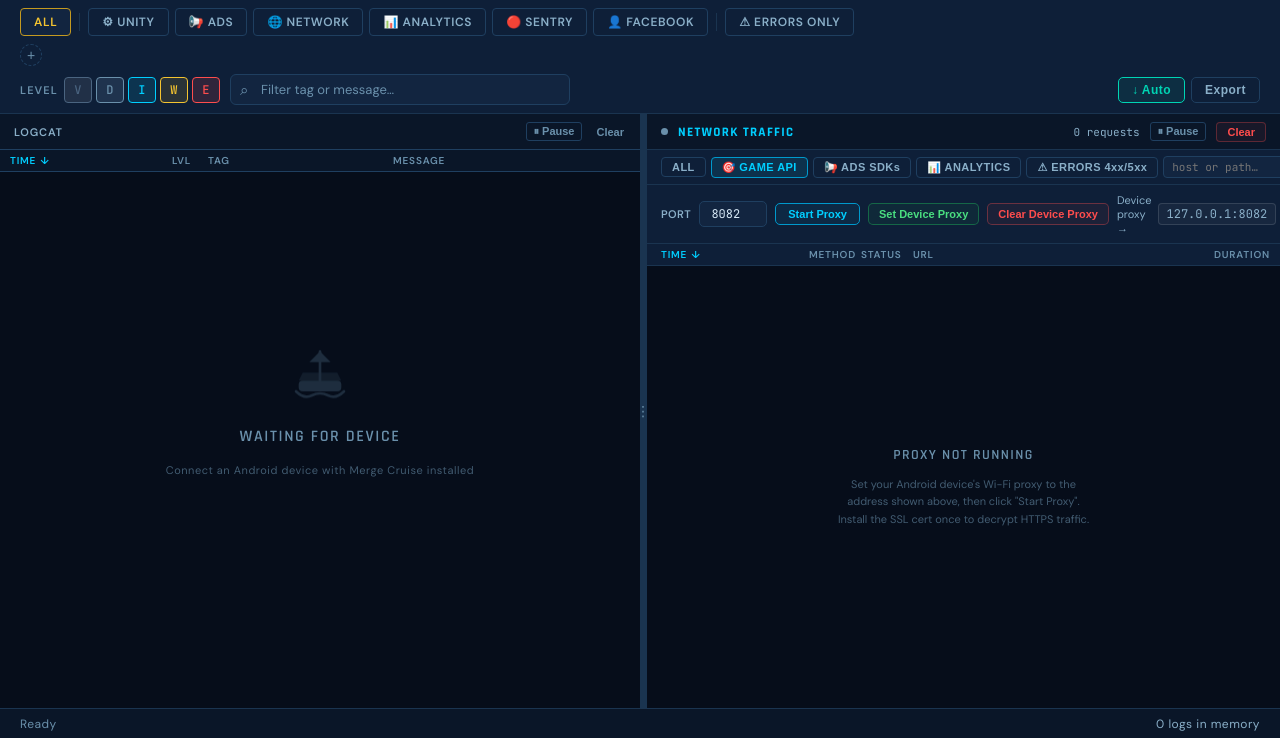
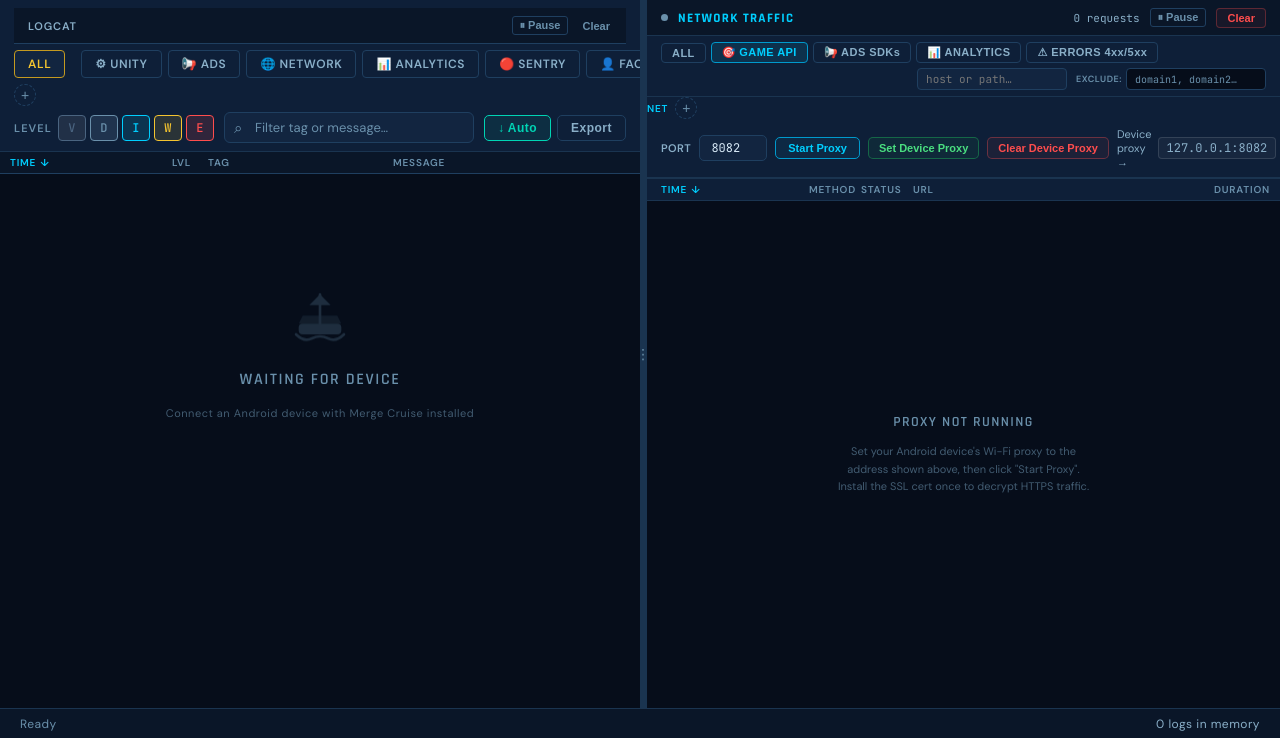
Before and after one commit to PeerPlayGames/mc-logcat, a Flask app: page / in a window 1280 px wide. Shown: the part 62-800 px from the top of the page. Run offline with Flask 3, Linux system fonts and the light colour scheme; some libraries are stand-ins or nearby versions.

Commit message:
v1.0.6: Aligned panel layout, Charles quick filters, AnalyticsSDK domain
- Restructured layout: logcat and network filter bars now inside their
  respective panels with full-height divider between them
- Added quick filter chips to Network panel (OR-logic, localStorage persist)
- Added events.peerplay.dev (AnalyticsSDK/PDP gRPC) to Game API and
  Analytics filter presets
- Fixed analytics regex to handle trailing spaces in event names
- Reverted aggressive game restart prevention (pm disable/enable cycle)

Co-Authored-By: Claude Opus 4.6 <noreply@anthropic.com>

```diff
--- a/templates/index.html
+++ b/templates/index.html
@@ -260,15 +260,14 @@ header::after {
 
 /* ── Filter bar ───────────────────────────────────────────────────── */
 .filter-bar {
-  min-height: var(--filter-h);
   flex-shrink: 0;
   background: var(--panel);
   border-bottom: 1px solid var(--border);
   display: flex;
   flex-direction: column;
   justify-content: center;
-  padding: 8px 20px;
-  gap: 8px;
+  padding: 8px 14px;
+  gap: 6px;
 }
 
 /* Row 1: presets */
@@ -516,9 +515,6 @@ header::after {
   flex-shrink: 0;
   background: var(--surface);
   border-bottom: 1px solid var(--border2);
-  position: sticky;
-  top: 0;
-  z-index: 3;
 }
 .logcat-header-title {
   font-size: 11px;
@@ -537,8 +533,7 @@ header::after {
 .log-cols-header {
   display: grid;
   grid-template-columns: 168px 30px 185px 1fr;
-  position: sticky;
-  top: 36px;   /* offset by logcat-header height */
+  flex-shrink: 0;
   z-index: 5;
   background: var(--surface);
   border-bottom: 1px solid var(--border2);
@@ -568,8 +563,9 @@ header::after {
 /* ── Log viewer ───────────────────────────────────────────────────── */
 #log-container {
   flex: 1;
-  overflow-y: auto;
-  overflow-x: hidden;
+  display: flex;
+  flex-direction: column;
+  overflow: hidden;
   background: var(--bg);
   position: relative;
   min-width: 0;
@@ -581,6 +577,9 @@ header::after {
   width: 100%;
   font-family: var(--font-mono);
   font-size: 13px;
+  flex: 1;
+  overflow-y: auto;
+  overflow-x: hidden;
 }
 
 /* Log row */
@@ -791,6 +790,11 @@ mark {
   background: var(--bg);
   border-left: 1px solid var(--border);
 }
+.charles-filter-area {
+  flex-shrink: 0;
+  background: var(--panel);
+  border-bottom: 1px solid var(--border);
+}
 #charles-panel.hidden { display: none; }
 
 .charles-header {
@@ -880,7 +884,7 @@ mark {
   border-bottom: 1px solid var(--border);
   background: var(--panel);
   flex-shrink: 0;
-  flex-wrap: nowrap;
+  flex-wrap: wrap;
   overflow-x: auto;
 }
 .ch-preset-btn {
@@ -1747,9 +1751,18 @@ mark {
     </div>
   </header>
 
-  <!-- ── Filter bar ── -->
+  <!-- ── Log viewer + explanation panel ── -->
+  <div id="main-area">
+    <div id="top-area">
+    <div id="log-container">
+      <!-- Logcat filter bar (inside left panel) -->
       <div class="filter-bar">
-    <!-- Row 1: presets -->
+        <div class="logcat-header">
+          <span class="logcat-header-title">Logcat</span>
+          <span class="logcat-count" id="logcat-header-count"></span>
+          <button class="ch-pause-btn" id="logcat-pause-btn">⏸ Pause</button>
+          <button class="charles-clear-btn" id="logcat-clear-btn">Clear</button>
+        </div>
         <div class="preset-row">
           <button class="preset-btn active" data-preset="all">ALL</button>
           <div class="preset-sep"></div>
@@ -1762,11 +1775,7 @@ mark {
           <div class="preset-sep"></div>
           <button class="preset-btn" data-preset="errors">⚠ ERRORS ONLY</button>
         </div>
-
-    <!-- Row 1b: quick filter chips -->
         <div class="chip-row" id="chip-row"></div>
-
-    <!-- Row 2: level toggles + search + controls -->
         <div class="ctrl-row">
           <div class="level-group">
             <span class="level-lbl">Level</span>
@@ -1776,29 +1785,16 @@ mark {
             <button class="lvl-btn active" data-level="W">W</button>
             <button class="lvl-btn active" data-level="E">E</button>
           </div>
-
           <div class="search-wrap">
             <span class="search-icon">⌕</span>
             <input type="text" id="search-input" placeholder="Filter tag or message…" autocomplete="off" spellcheck="false">
             <button class="clear-search-btn" id="clear-search-btn">✕</button>
           </div>
-
           <div class="ctl-btns">
             <button class="toggle-btn active" id="autoscroll-btn">↓ Auto</button>
             <button class="action-btn" id="export-btn">Export</button>
           </div>
         </div>
-  </div>
-
-  <!-- ── Log viewer + explanation panel ── -->
-  <div id="main-area">
-    <div id="top-area">
-    <div id="log-container">
-      <div class="logcat-header">
-        <span class="logcat-header-title">Logcat</span>
-        <span class="logcat-count" id="logcat-header-count"></span>
-        <button class="ch-pause-btn" id="logcat-pause-btn">⏸ Pause</button>
-        <button class="charles-clear-btn" id="logcat-clear-btn">Clear</button>
       </div>
       <div class="log-cols-header">
         <span class="log-col-hdr sort-col active" id="log-time-hdr">Time <span class="sort-arrow">↓</span></span>
@@ -1825,6 +1821,7 @@ mark {
 
     <!-- Network Traffic panel -->
     <div id="charles-panel" class="hidden">
+      <div class="charles-filter-area">
         <div class="charles-header">
           <span class="charles-status-dot" id="charles-dot"></span>
           <span class="charles-header-title">Network Traffic</span>
@@ -1847,6 +1844,7 @@ mark {
             <input type="text" id="ch-exclude" placeholder="domain1, domain2…" autocomplete="off">
           </div>
         </div>
+        <div class="chip-row" id="charles-chip-row"></div>
         <div class="charles-setup">
         <label>PORT</label>
         <input type="number" id="proxy-port-input" value="8082" min="1024" max="65535">
@@ -1859,6 +1857,7 @@ mark {
           <span class="proxy-guide-addr" id="proxy-guide-addr" title="Click to copy">loading…</span>
         </div>
       </div>
+      </div><!-- /.charles-filter-area -->
       <div class="charles-cols">
         <span class="charles-col-hdr sort-col active" id="ch-time-hdr">Time <span class="sort-arrow">↓</span></span>
         <span class="charles-col-hdr">Method</span>
@@ -2122,7 +2121,7 @@ const ANALYTICS_LOG_PATTERNS = [
   /^\[Mixpanel\]\s+Sending batch of data:\s*(\[.+)/s,
   /^\[Mixpanel\]\s+Sending people data:\s*(\[.+)/s,
   /^\[Mixpanel\]\s+.+?:\s*(\[.+)/s,
-  /^\[AnalyticsSDK\]\s+Event tracked:\s*\S+,\s*(\{.+)/s,
+  /^\[AnalyticsSDK\]\s+Event tracked:\s*\S+\s*,\s*(\{.+)/s,
   /^\[TAPP\].+?:\s*(\[.+)/s,
   /^\[Analytics\].+?:\s*(\[.+)/s,
 ];
@@ -3328,6 +3327,104 @@ let selectedCharlesRow = null;
 let charlesFilterMode  = 'game';  // default: game traffic only
 let charlesSearchText  = '';
 let charlesExcludeText = localStorage.getItem('mc_charles_exclude') || '';
+let charlesQuickFilters = JSON.parse(localStorage.getItem('mc_charles_quick_filters') || '[]');
+
+function saveCharlesQuickFilters() {
+  localStorage.setItem('mc_charles_quick_filters', JSON.stringify(charlesQuickFilters));
+}
+
+function renderCharlesChips() {
+  const row = document.getElementById('charles-chip-row');
+  row.innerHTML = '';
+  const lbl = document.createElement('span');
+  lbl.className = 'chip-label';
+  lbl.textContent = 'NET';
+  lbl.style.color = 'var(--cyan)';
+  row.appendChild(lbl);
+  if (charlesQuickFilters.length === 0) {
+    const addBtn = document.createElement('button');
+    addBtn.className = 'chip-add-btn';
+    addBtn.textContent = '+';
+    addBtn.title = 'Add network quick filter';
+    addBtn.onclick = showCharlesChipInput;
+    row.appendChild(addBtn);
+    return;
+  }
+  const anyActive = charlesQuickFilters.some(f => f.active);
+  const allBtn = document.createElement('button');
+  allBtn.className = 'filter-chip' + (anyActive ? '' : ' active');
+  allBtn.textContent = 'ALL';
+  allBtn.style.fontFamily = 'var(--font-ui)';
+  allBtn.style.fontWeight = '700';
+  allBtn.style.letterSpacing = '0.05em';
+  allBtn.addEventListener('click', () => {
+    charlesQuickFilters.forEach(f => f.active = false);
+    saveCharlesQuickFilters();
+    renderCharlesChips();
+    recharles();
+  });
+  row.appendChild(allBtn);
+
+  charlesQuickFilters.forEach((f, i) => {
+    const chip = document.createElement('button');
+    chip.className = 'filter-chip' + (f.active ? ' active' : '');
+    chip.innerHTML = `${escHtml(f.text)}<span class="chip-x" data-idx="${i}">✕</span>`;
+    chip.addEventListener('click', (e) => {
+      if (e.target.classList.contains('chip-x')) {
+        charlesQuickFilters.splice(parseInt(e.target.dataset.idx), 1);
+        saveCharlesQuickFilters();
+        renderCharlesChips();
+        recharles();
+        return;
+      }
+      charlesQuickFilters[i].active = !charlesQuickFilters[i].active;
+      saveCharlesQuickFilters();
+      renderCharlesChips();
+      recharles();
+    });
+    row.appendChild(chip);
+  });
+
+  const addBtn = document.createElement('button');
+  addBtn.className = 'chip-add-btn';
+  addBtn.textContent = '+';
+  addBtn.title = 'Add quick filter';
+  addBtn.onclick = showCharlesChipInput;
+  row.appendChild(addBtn);
+}
+
+function showCharlesChipInput() {
+  const row = document.getElementById('charles-chip-row');
+  if (row.querySelector('.chip-add-input')) return;
+  const input = document.createElement('input');
+  input.className = 'chip-add-input';
+  input.placeholder = 'e.g. mixpanel';
+  input.addEventListener('keydown', (e) => {
+    if (e.key === 'Enter') {
+      const val = input.value.trim();
+      if (val && !charlesQuickFilters.some(f => f.text === val)) {
+        charlesQuickFilters.push({ text: val, active: true });
+        saveCharlesQuickFilters();
+      }
+      renderCharlesChips();
+      recharles();
+    }
+    if (e.key === 'Escape') { renderCharlesChips(); }
+  });
+  input.addEventListener('blur', () => {
+    const val = input.value.trim();
+    if (val && !charlesQuickFilters.some(f => f.text === val)) {
+      charlesQuickFilters.push({ text: val, active: true });
+      saveCharlesQuickFilters();
+    }
+    renderCharlesChips();
+    recharles();
+  });
+  row.appendChild(input);
+  input.focus();
+}
+
+renderCharlesChips();
 
 // ── Shared sort state (synced between logcat + network panels) ────────────────
 let globalSortDesc = true;   // true = newest at top
@@ -3361,13 +3458,14 @@ const CH_PRESETS = {
   //   firebaseinstallations.googleapis.com     — Firebase Installations API
   //   fcm.googleapis.com                       — Firebase Cloud Messaging (push notifications)
   //   app-measurement.com                      — Firebase Analytics measurement
-  game: e => /mergecruiseserver\.com|mixpanel\.com|singular\.net|stash\.gg|sentry\.io|smartlook\.com|firebaseremoteconfig\.googleapis\.com|firebaseremoteconfigrealtime\.googleapis\.com|firebaseinstallations\.googleapis\.com|fcm\.googleapis\.com|app-measurement\.com/i.test(e.host),
+  //   events.peerplay.dev                      — AnalyticsSDK / PDP (gRPC ingest)
+  game: e => /mergecruiseserver\.com|mixpanel\.com|singular\.net|stash\.gg|sentry\.io|smartlook\.com|firebaseremoteconfig\.googleapis\.com|firebaseremoteconfigrealtime\.googleapis\.com|firebaseinstallations\.googleapis\.com|fcm\.googleapis\.com|app-measurement\.com|events\.peerplay\.dev/i.test(e.host),
 
   // ADS SDKs: ad mediation & monetization networks
   ads: e => /applovin\.com|applovinmax\.com|ironsrc\.com|is\.com|unityads\.unity3d|unity3d\.com\/ads|vungle|chartboost|adcolony|googleads\.g\.doubleclick|doubleclick\.net|googlesyndication|fbaudience|adnxs\.com|mopub/i.test(e.host),
 
   // ANALYTICS: event tracking, crash reporting, attribution
-  analytics: e => /firebaselogging\.googleapis|firebaseio\.com|firebase\.google|mixpanel\.com|segment\.io|amplitude\.com|sentry\.io|appsflyer\.com|adjust\.com|kochava|tenjin\.io|singular\.net|braze\.com/i.test(e.host),
+  analytics: e => /firebaselogging\.googleapis|firebaseio\.com|firebase\.google|mixpanel\.com|segment\.io|amplitude\.com|sentry\.io|appsflyer\.com|adjust\.com|kochava|tenjin\.io|singular\.net|braze\.com|events\.peerplay\.dev/i.test(e.host),
 
   // ERRORS: any request that returned a 4xx or 5xx
   errors: e => e.status >= 400,
@@ -3387,6 +3485,17 @@ function passesCharlesFilter(entry) {
     const hostLo = (entry.host || '').toLowerCase();
     const urlLo  = (entry.url || '').toLowerCase();
     if (excludes.some(ex => hostLo.includes(ex) || urlLo.includes(ex))) return false;
+  }
+  // Quick filter chips (OR logic — match any active chip)
+  const activeCharlesChips = charlesQuickFilters.filter(f => f.active);
+  if (activeCharlesChips.length > 0) {
+    const url  = (entry.url  || '').toLowerCase();
+    const host = (entry.host || '').toLowerCase();
+    const path = (entry.path || '').toLowerCase();
+    if (!activeCharlesChips.some(f => {
+      const lo = f.text.toLowerCase();
+      return url.includes(lo) || host.includes(lo) || path.includes(lo);
+    })) return false;
   }
   return true;
 }
```
Also changed, not shown: device_proxy.py (+0 -13 lines). Lines whose indentation alone changed are shown as unchanged.
